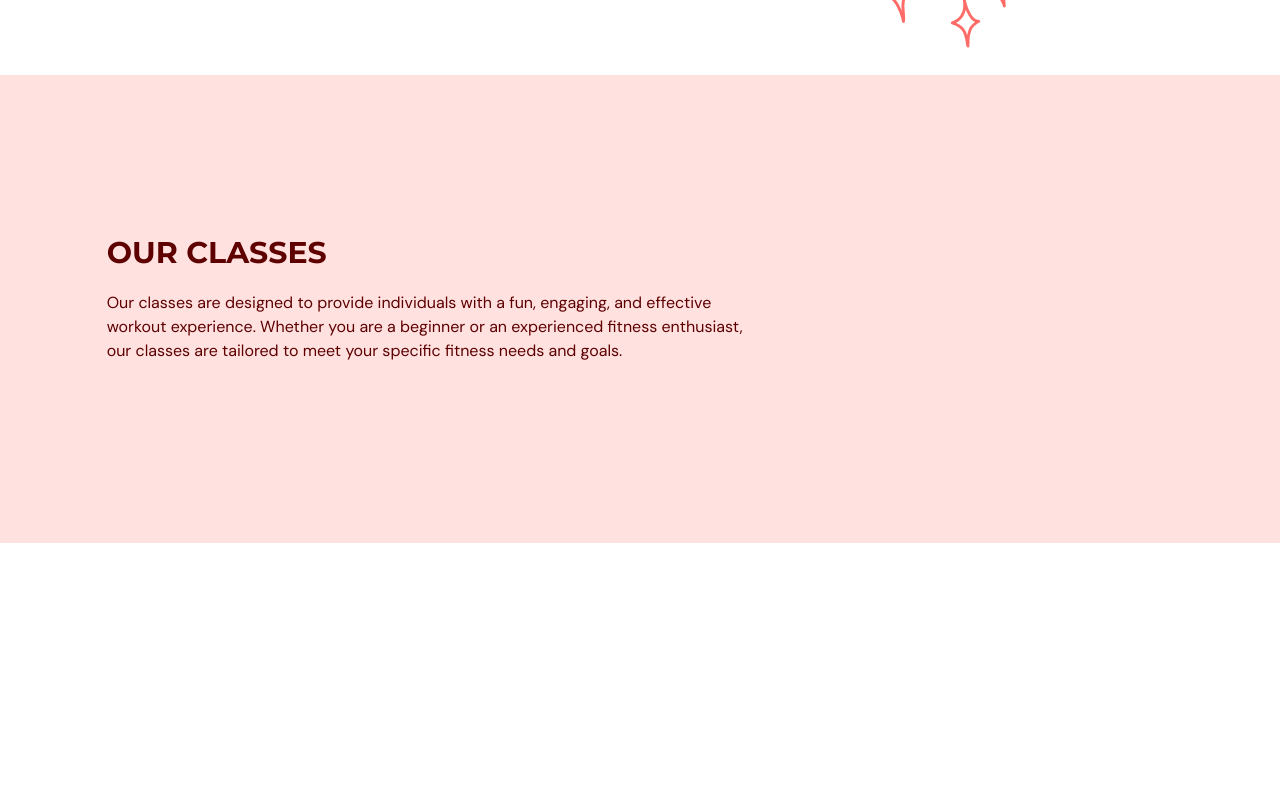
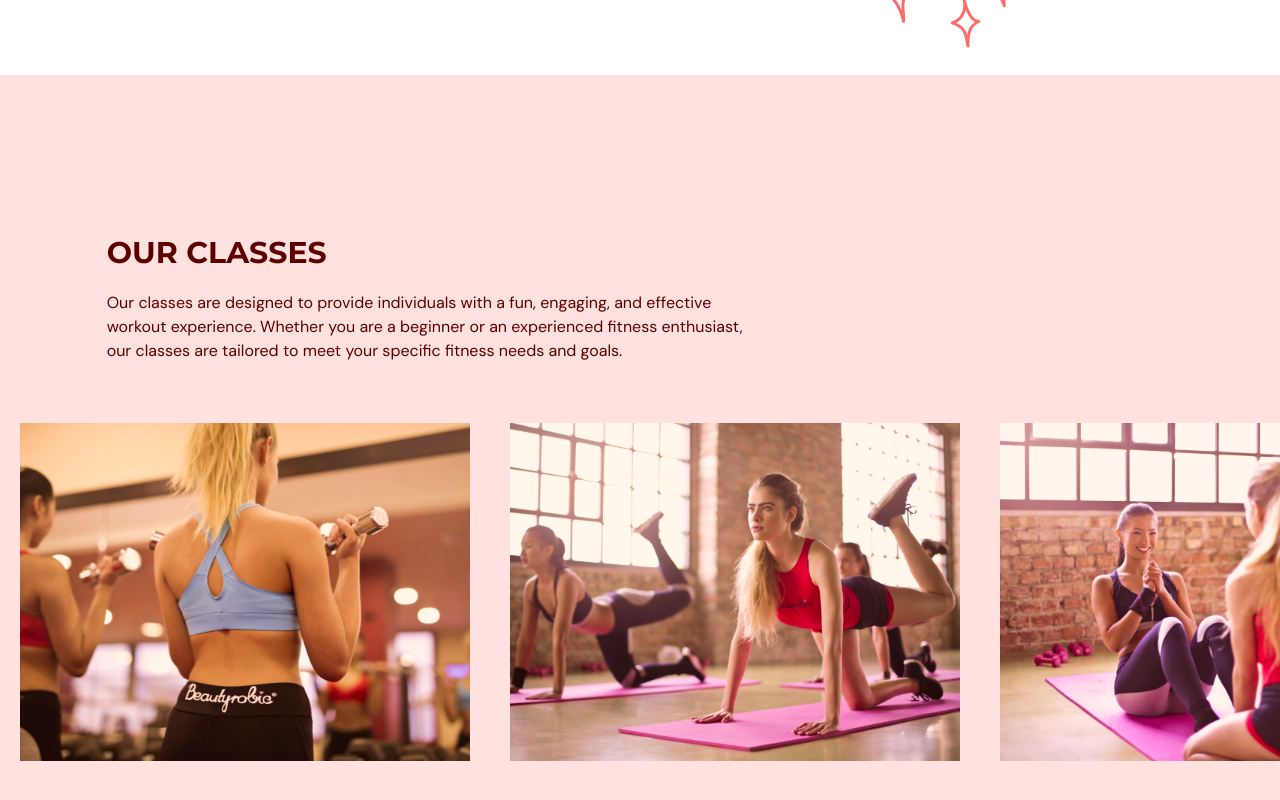
Before and after one commit to Benjamin2602/fitness-application, a React (Vite) app: page / in a window 1280 px wide. Shown: the part 2118-2918 px from the top of the page. Before the commit the page ends 2661 px from the top, so only its background shows below. Built offline with nearby package versions, Linux system fonts and the light colour scheme.

Commit message:
slide scrolling images with overlay of text OC

```diff
--- /dev/null
+++ b/src/scenes/ourClasses/Class.tsx
@@ -0,0 +1,25 @@
+
+type Props = {
+  name: string;
+  description?: string;
+  image: string;
+};
+
+const Class = ({ name, description, image }: Props) => {
+  //styling for the overlay scrolling slide images
+  const overlayStyles = `p-5 absolute z-30 flex h-[380px] w-[450px]
+    flex-col items-center justify-center
+    whitespace-normal bg-primary-500 text-center text-white opacity-0 transition duration-500 hover:opacity-90`;
+
+  return (
+    <li className="relative mx-5 inline-block h-[380px] w-[450px]">
+      <div className={overlayStyles}>
+        <p>{name}</p>
+        <p>{description}</p>
+      </div>
+      <img alt={`${image}`} src={image} />
+    </li>
+  );
+};
+
+export default Class;
--- a/src/scenes/ourClasses/index.tsx
+++ b/src/scenes/ourClasses/index.tsx
@@ -1,4 +1,4 @@
-import { SelectedPage } from "@/shared/types";
+import { SelectedPage, ClassType } from "@/shared/types";
 import image1 from "@/assets/image1.png";
 import image2 from "@/assets/image2.png";
 import image3 from "@/assets/image3.png";
@@ -7,6 +7,46 @@ import image5 from "@/assets/image5.png";
 import image6 from "@/assets/image6.png";
 import { motion } from "framer-motion";
 import Htext from "@/shared/Htext";
+import Class from "./Class";
+
+const classes: Array<ClassType> = [
+  {
+    name: "Weight Training Classes",
+    description:
+      "Our weight training classes are designed to provide individuals with a safe and effective workout experience that is tailored to their specific fitness needs and goals.",
+    image: image1,
+  },
+  {
+    name: "Yoga Classes",
+    description:
+      "Our yoga classes are designed to provide individuals with a peaceful, rejuvenating, and holistic workout experience that focuses on improving physical, mental, and spiritual wellbeing.",
+    image: image2,
+  },
+  {
+    name: "Ab Core Classes",
+    description:
+      "Our ab core classes are designed to provide individuals with a challenging and effective workout that focuses on strengthening and toning the abdominal and core muscles.",
+    image: image3,
+  },
+  {
+    name: "Adventure Classes",
+    description:
+      "Our adventure classes are designed to provide individuals with a fun, engaging, and effective workout experience that is tailored to their specific fitness needs and goals.",
+    image: image4,
+  },
+  {
+    name: "Fitness Classes",
+    description:
+      "Our classes are suitable for individuals of all ages and fitness levels, and are led by experienced and certified fitness instructors who are passionate about helping individuals achieve their desired results.",
+    image: image5,
+  },
+  {
+    name: "Training Classes",
+    description:
+      "Our training classes are designed to provide individuals with a comprehensive and personalized workout experience that is tailored to their unique fitness needs and goals",
+    image: image6,
+  },
+];
 
 type Props = {
   setSelectedPage: (value: SelectedPage) => void;
@@ -39,6 +79,19 @@ const OurClasses = ({ setSelectedPage }: Props) => {
           </div>
         </motion.div>
 
+        {/* slide scrolling images */}
+        <div className="mt-10 h-[353px] w-full overflow-x-auto overflow-y-hidden">
+          <ul className="w-[2800px] whitespace-nowrap">
+            {classes.map((item: ClassType, index) => (
+              <Class
+                key={`${item.name}-${index}`}
+                name={item.name}
+                description={item.description}
+                image={item.image}
+              />
+            ))}
+          </ul>
+        </div>
       </motion.div>
     </section>
   );
--- a/src/shared/types.ts
+++ b/src/shared/types.ts
@@ -11,3 +11,9 @@ export enum SelectedPage {
     title : string,
     description : string
   }
+
+  export interface ClassType{
+    name: string,
+    description?: string,
+    image: string,
+  }
```
